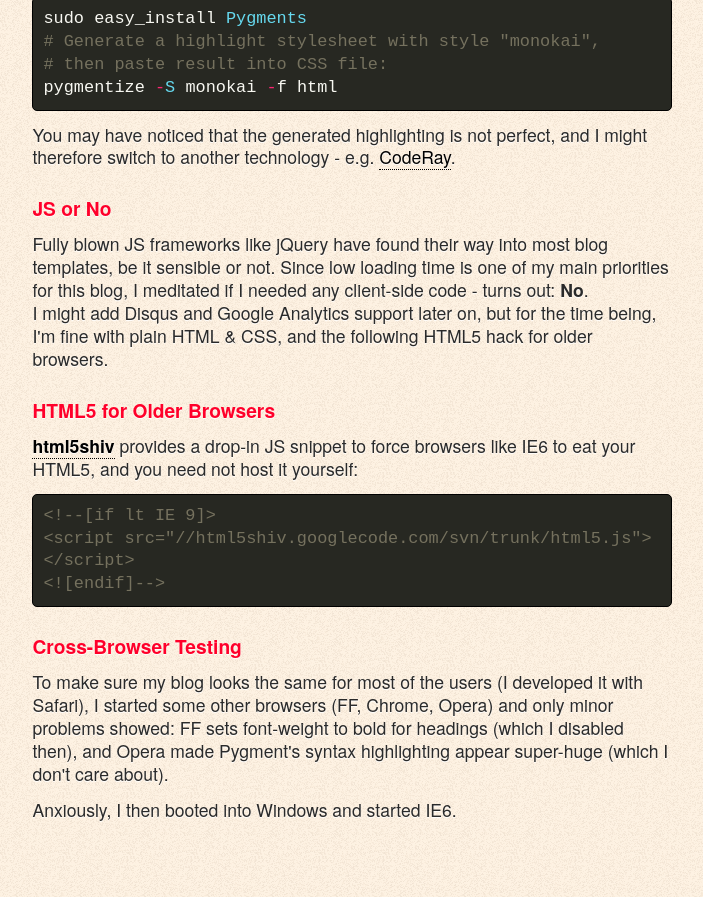
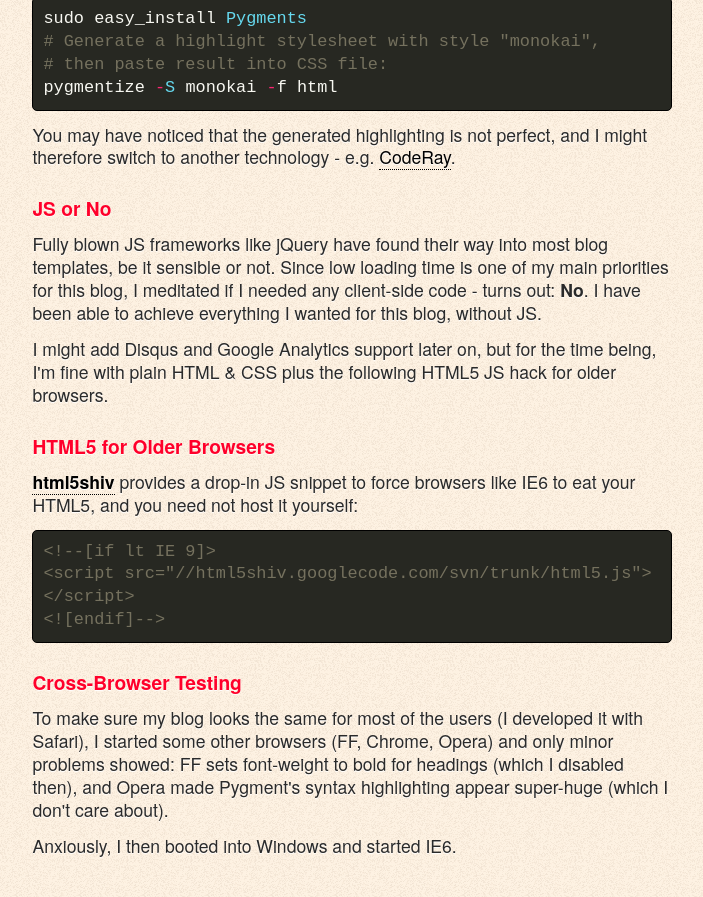
Before and after one commit to manmal/manmal.github.com, a Jekyll site: the page built from _posts/2012-04-11-How-I-built-this-blog.markdown, in a window 1280 px wide and 900 px high, scrolled down 4977 px. Shown: the top 897 px of the window, without its empty margins (387-1090 px from the left). Built offline with Jekyll 4.4.1, drawn with Linux system fonts in a browser that asks for light colours; Markdown is read by kramdown in place of the engine named in the settings.

Commit message:
minor first post change

```diff
--- a/_posts/2012-04-11-How-I-built-this-blog.markdown
+++ b/_posts/2012-04-11-How-I-built-this-blog.markdown
@@ -173,8 +173,10 @@ You may have noticed that the generated highlighting is not perfect, and I might
 
 <h2>JS or No</h2>
 <p>
-Fully blown JS frameworks like jQuery have found their way into most blog templates, be it sensible or not. Since low loading time is one of my main priorities for this blog, I meditated if I needed any client-side code - turns out: <b>No</b>.<br>
-I might add Disqus and Google Analytics support later on, but for the time being, I'm fine with plain HTML & CSS, and the following HTML5 hack for older browsers.
+Fully blown JS frameworks like jQuery have found their way into most blog templates, be it sensible or not. Since low loading time is one of my main priorities for this blog, I meditated if I needed any client-side code - turns out: <b>No</b>.
+I have been able to achieve everything I wanted for this blog, without JS.</p>
+<p>
+I might add Disqus and Google Analytics support later on, but for the time being, I'm fine with plain HTML & CSS plus the following HTML5 JS hack for older browsers.
 </p>
 
 <h2>HTML5 for Older Browsers</h2>
```
